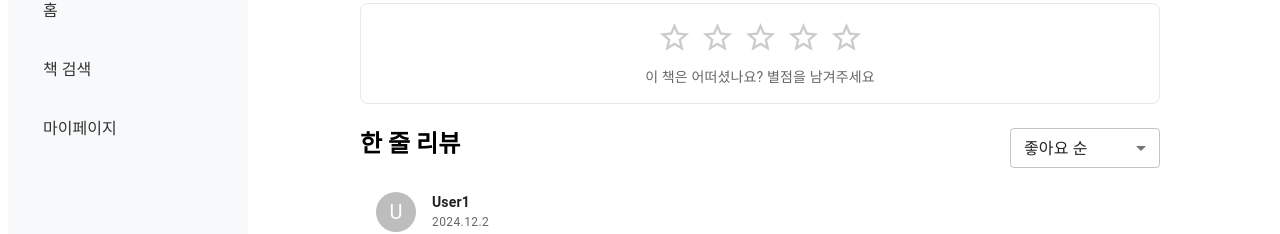
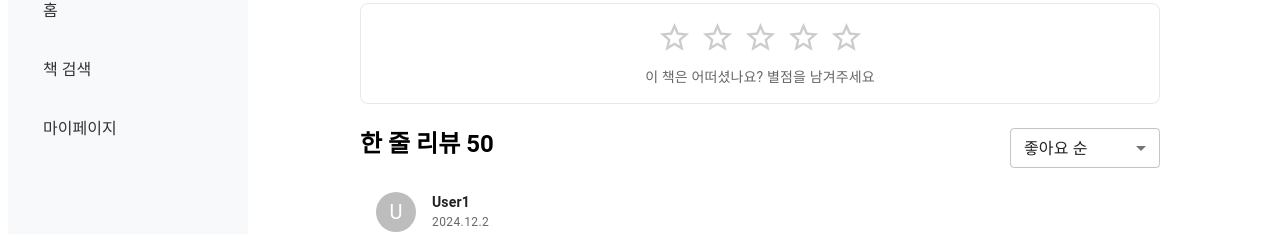
Before and after one commit to 6ITAll/book-it-da, a React (Vite) app: page /bookDetail/1/reviews in a window 1280 px wide. Shown: the part 122-356 px from the top of the page. Built offline with nearby package versions, Linux system fonts and the light colour scheme; no server answers.

Commit message:
🔥chore: Remove like click function and add review count

```diff
--- a/src/pages/ReviewMorePage/ReviewMorePage.tsx
+++ b/src/pages/ReviewMorePage/ReviewMorePage.tsx
@@ -42,15 +42,6 @@ const ReviewMorePage = (): JSX.Element => {
     }, 1000);
   };
 
-  // 좋아요 버튼 처리
-  const handleLike = (index: number) => {
-    setReviews((prevReviews) => {
-      const updatedReviews = [...prevReviews];
-      updatedReviews[index].likes += 1;
-      return updatedReviews;
-    });
-  };
-
   // 정렬 변경 처리
   const handleSortChange = (option: string) => {
     setSortOption(option);
@@ -89,7 +80,7 @@ const ReviewMorePage = (): JSX.Element => {
           fontWeight="bold"
           sx={{ marginBottom: '1rem' }}
         >
-          한 줄 리뷰
+          한 줄 리뷰 {allMockReviews.length}
         </Typography>
         <ReviewSortOptions value={sortOption} onChange={handleSortChange} />
       </Stack>
```
